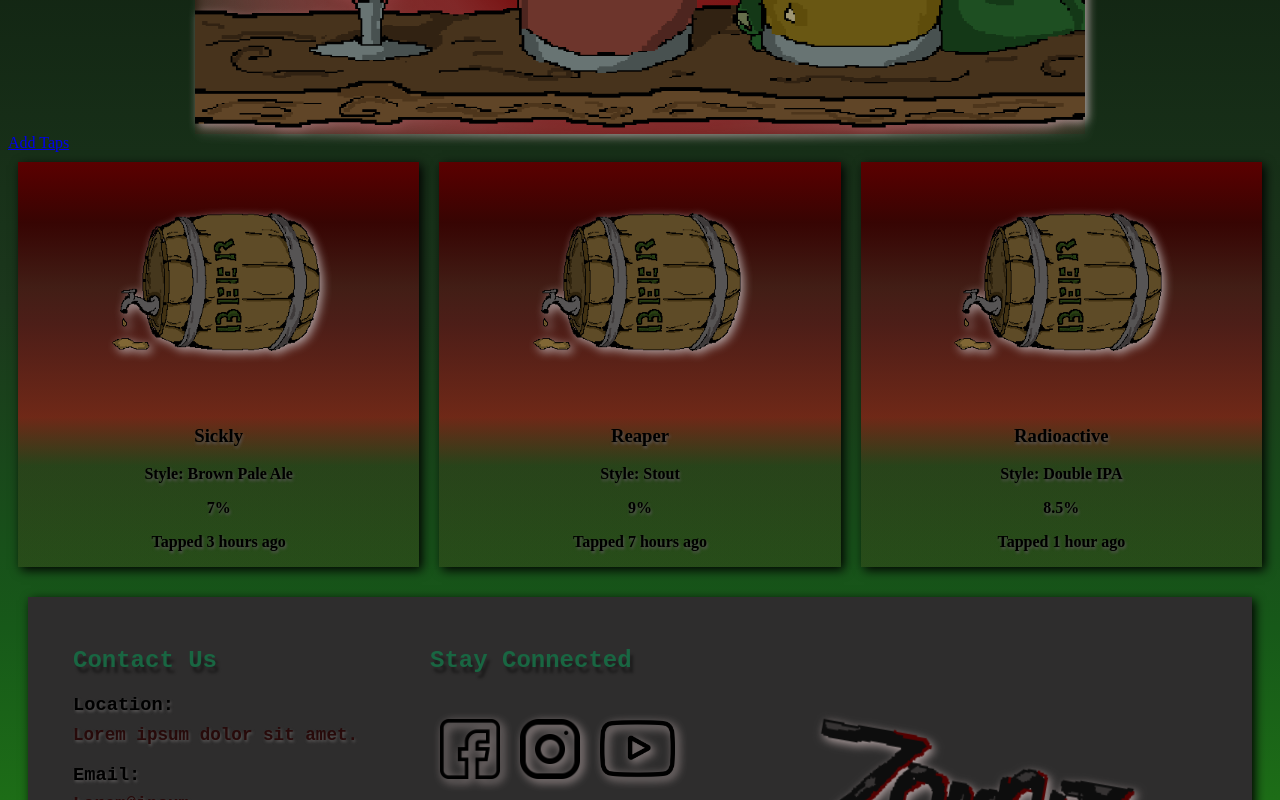
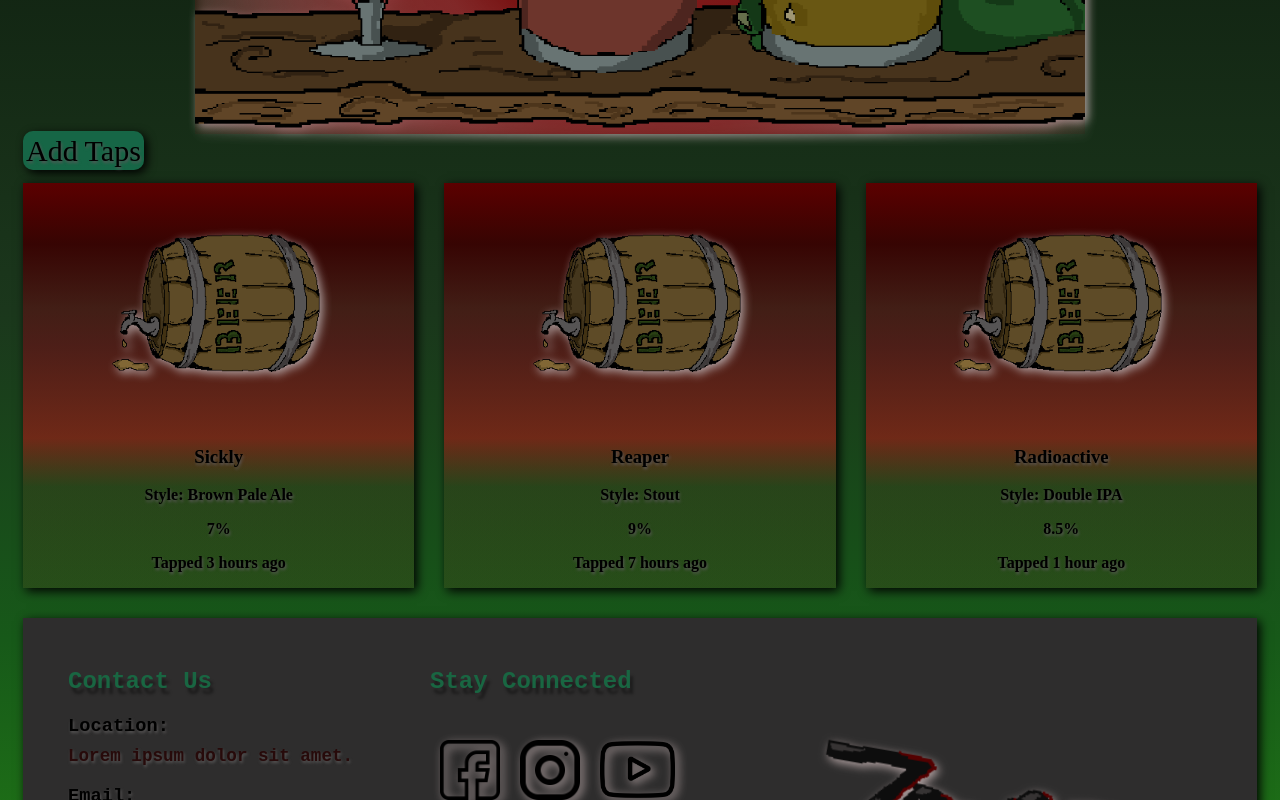
Before and after one commit to CryFecteau/tap-room, a React (Create React App) app: page /tapList in a window 1280 px wide. Shown: the part 720-1520 px from the top of the page. Built offline with nearby package versions, Linux system fonts and the light colour scheme.

Commit message:
add style to tap list button

```diff
--- a/src/components/footer/Footer.css
+++ b/src/components/footer/Footer.css
@@ -19,7 +19,7 @@
 .footerBox{
     box-shadow: 3px 3px 10px black;
     background-color: rgb(46, 45, 45);
-    margin: 20px;
+    margin: 15px;
     font-family: 'Courier New', Courier, monospace;
 }
 .colFoot{
--- a/src/components/taps-page/TapList.jsx
+++ b/src/components/taps-page/TapList.jsx
@@ -13,7 +13,7 @@ function TapList(props){
                 <img src={TapBanner}/>
             </div>
             <div>
-                <a href='/createTaps'>Add Taps</a>
+                <a id="addBtn" href='/createTaps'>Add Taps</a>
             </div>
             <div className="tapCon">
                 <div className="colTap">
--- a/src/components/taps-page/TapsPage.css
+++ b/src/components/taps-page/TapsPage.css
@@ -12,11 +12,22 @@
 }
 .colTap{
     flex: 1;
-    margin: 10px;
+    margin: 15px;
     text-align: center;
     text-shadow: 1px 2px 3px rgb(90, 88, 88);
     font-weight: bolder;
     background: rgb(181,23,21);
     background: linear-gradient(0deg, rgba(181,23,21,0.0984768907563025) 25%, rgba(167,23,21,0.6054796918767507) 37%, rgba(89,23,23,0.7987570028011204) 60%, rgba(83,19,19,0.6951155462184874) 69%, rgba(57,1,1,0.9304096638655462) 85%, rgba(91,0,0,1) 100%);
-    box-shadow: 3px 3px 10px black
+    box-shadow: 3px 3px 10px black;
 }
+#addBtn{
+    text-decoration: none;
+    text-shadow: 1px 2px 3px rgb(90, 88, 88);
+    color:black;
+    background-color: rgba(22, 133, 96, 0.651);
+    border-radius: 10px;
+    font-size: 30px;
+    padding: 3px;
+    box-shadow: 3px 3px 10px black;
+    margin: 15px;
+}
```
